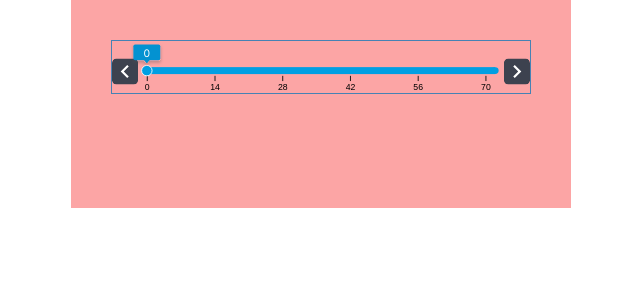
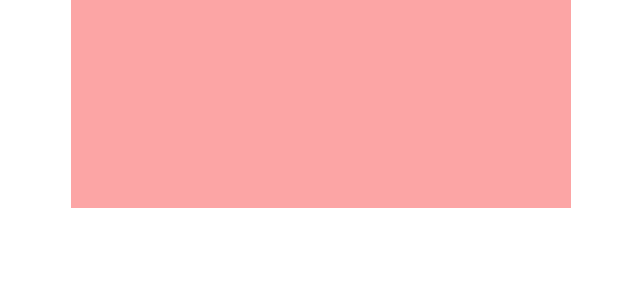
Before and after one commit to Latemarch/deckgl, a Next.js app: page /test in a window 1280 px wide. Shown: the top 300 px of the page, without its empty margins (319-959 px from the left). Built offline with nearby package versions, Linux system fonts and the light colour scheme.

Commit message:
add timebar container

```diff
--- a/src/app/test/page.tsx
+++ b/src/app/test/page.tsx
@@ -1,10 +1,12 @@
 import D3Slider from "@/components/d3/D3Slider";
 import SliderContainer from "@/components/d3/SliderContainer";
+import TimeBarContainer from "@/components/d3/TimeBarContainer";
 
 export default function page() {
   return (
     <div className="w-[500px] flex justify-center p-10 h-52 bg-red-300">
-      <SliderContainer />
+      {/* <SliderContainer /> */}
+      <TimeBarContainer />
     </div>
   );
 }
--- a/src/components/d3/SliderContainer.tsx
+++ b/src/components/d3/SliderContainer.tsx
@@ -5,7 +5,7 @@ import D3Slider from "./D3Slider";
 export default function SliderContainer() {
   const [sliderPoint, setSliderPoint] = React.useState(0);
   return (
-    <div className="w-full h-20">
+    <div className="w-1/2 h-4">
       <D3Slider
         range={72}
         sliderPoint={sliderPoint}
--- /dev/null
+++ b/src/components/d3/TimeBar.tsx
@@ -0,0 +1,21 @@
+"use client";
+import * as React from "react";
+import * as d3 from "d3";
+
+interface Props {
+  data?: any;
+  height?: number;
+  width?: number;
+}
+export default function TimeBar({ width, height }: Props) {
+  const ref = React.useRef<HTMLDivElement | null>(null);
+
+  React.useEffect(() => {
+    if (!ref.current) return;
+    d3.select(ref.current).selectAll("svg").remove();
+
+    const svg = d3.select(ref.current).append("svg");
+  }, []);
+
+  return <div ref={ref}></div>;
+}
--- /dev/null
+++ b/src/components/d3/TimeBarContainer.tsx
@@ -0,0 +1,12 @@
+"use client";
+import * as React from "react";
+import D3Slider from "./D3Slider";
+import TimeBar from "./TimeBar";
+
+export default function TimeBarContainer() {
+  return (
+    <div className="w-1/2 h-4">
+      <TimeBar />
+    </div>
+  );
+}
```
